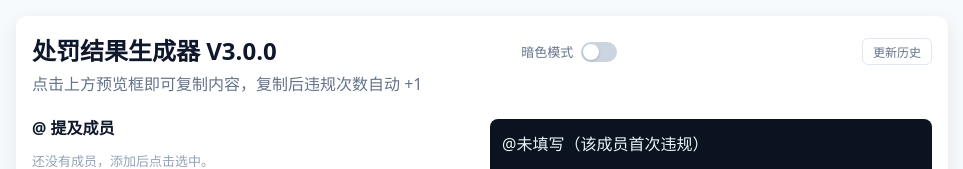
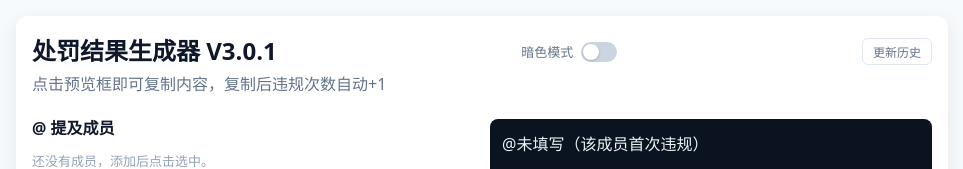
Before and after one commit to R1ce1022/group-penalty-gen, a Vue app: page / in a window 1280 px wide. Shown: the top 169 px of the page, without its empty margins (158-1121 px from the left). Built offline with nearby package versions, Linux system fonts and the light colour scheme.

Commit message:
Update App.vue

```diff
--- a/src/App.vue
+++ b/src/App.vue
@@ -51,7 +51,7 @@ const {
   <div class="card" :class="{ 'dark-card': darkMode }">
     <!-- 标题栏 + 暗色模式开关 -->
     <div class="flex-between">
-      <h2>处罚结果生成器 V3.0.0</h2>
+      <h2>处罚结果生成器 V3.0.1</h2>
       <label class="switch-row">
         <span class="switch-label">暗色模式</span>
         <span class="switch" :class="{ active: darkMode }" @click="toggleDark">
@@ -62,7 +62,7 @@ const {
         更新历史
       </button>
     </div>
-    <p class="muted">点击上方预览框即可复制内容，复制后违规次数自动 +1</p>
+    <p class="muted">点击预览框即可复制内容，复制后违规次数自动+1</p>
 
     <div class="layout-grid">
       <!-- 左栏 -->
```
